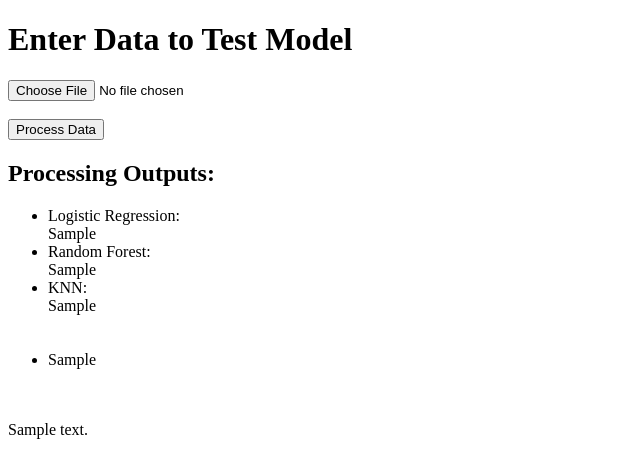
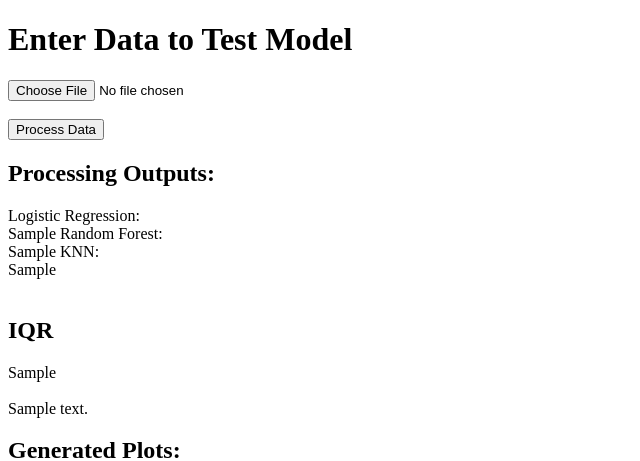
Before and after one commit to vozellad/AI_Project, a Flask app: template templates/index.html in a window 1280 px wide. Shown: the top 461 px of the page, without its empty margins (0-640 px from the left). Run offline with Flask 3, Linux system fonts and the light colour scheme; the template is opened without the code that fills it: most values are stand-ins (such as "Sample title", 1, 10 or a date in 2020).

Commit message:
rename prediction to data. remove unused code.

```diff
--- a/templates/index.html
+++ b/templates/index.html
@@ -20,17 +20,12 @@
 
   {% if outputs %}
     <h2>Processing Outputs:</h2>
-  <ul>
-    <li>Logistic Regression:<br>{{ outputs.lr_output }}</li>
-    <li>Random Forest:<br>{{ outputs.rf_output }}</li>
-    <li>KNN:<br>{{ outputs.knn_output }}</li><br><br>
-    <li>{{ outputs.iqr_output }}</li><br><br>
-  </ul>
-  <div>{{ outputs.describe|safe }}</div>
-  {% endif %}
-
-  {% if output %}
-  { output }}
+    Logistic Regression:<br>{{ outputs.lr_output }}
+    Random Forest:<br>{{ outputs.rf_output }}
+    KNN:<br>{{ outputs.knn_output }}<br><br>
+    <h2>IQR</h2>
+    {{ outputs.iqr_output }}<br><br>
+    {{ outputs.describe|safe }}
   {% endif %}
 
   {% if plots %}
@@ -43,9 +38,9 @@
     </div>
   {% endif %}
 
-  {% if prediction %}
+  {% if data %}
     <h2>Uploaded Data:</h2>
-  <div>{{ prediction|safe }}</div>
+    <div>{{ data|safe }}</div>
   {% endif %}
 </body>
 </html>
--- a/web_app.py
+++ b/web_app.py
@@ -40,7 +40,7 @@ def upload_file():
 
     return render_template(
         'index.html',
-        prediction=results['df'].to_html(classes='table table-striped'),
+        data=results['df'].to_html(classes='table table-striped'),
         outputs=results,
         plots=results["plots"]
     )
```
Lines whose indentation alone changed are shown as unchanged.
